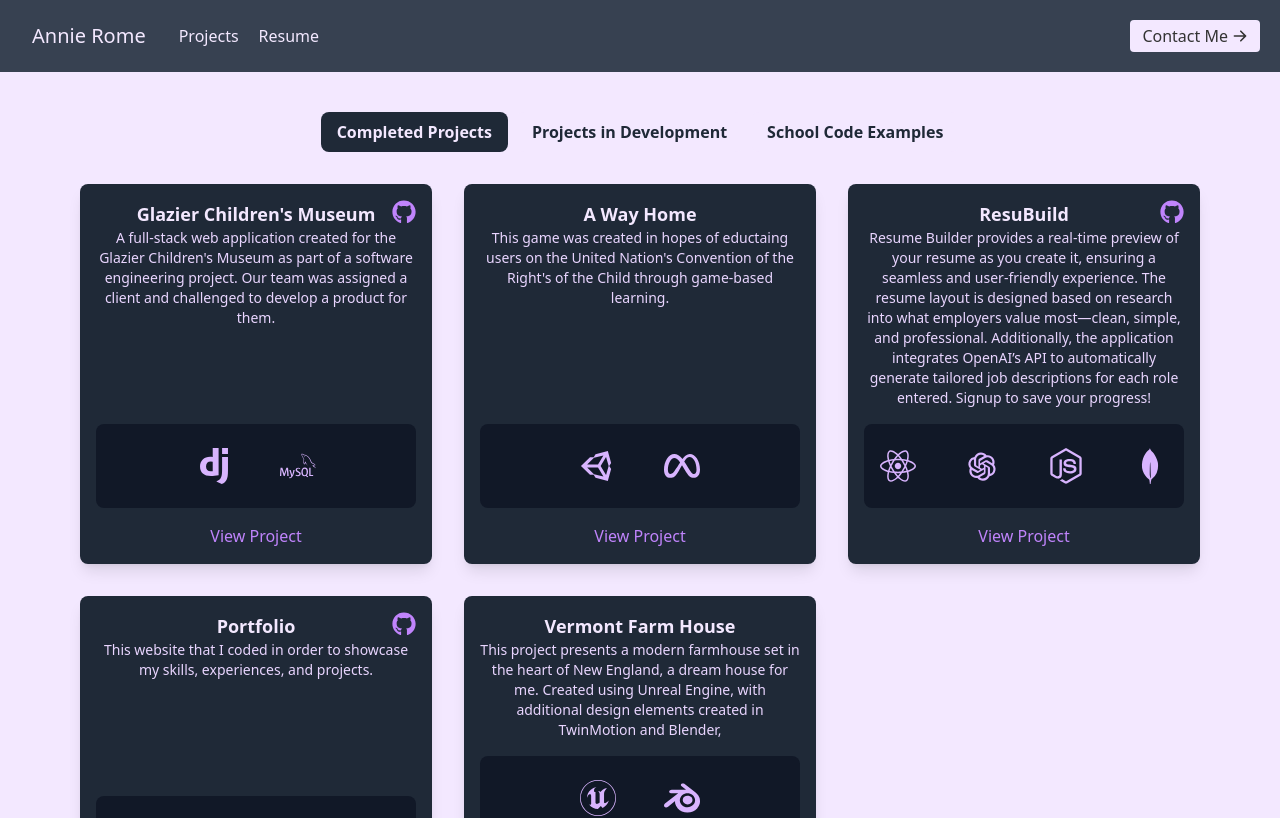
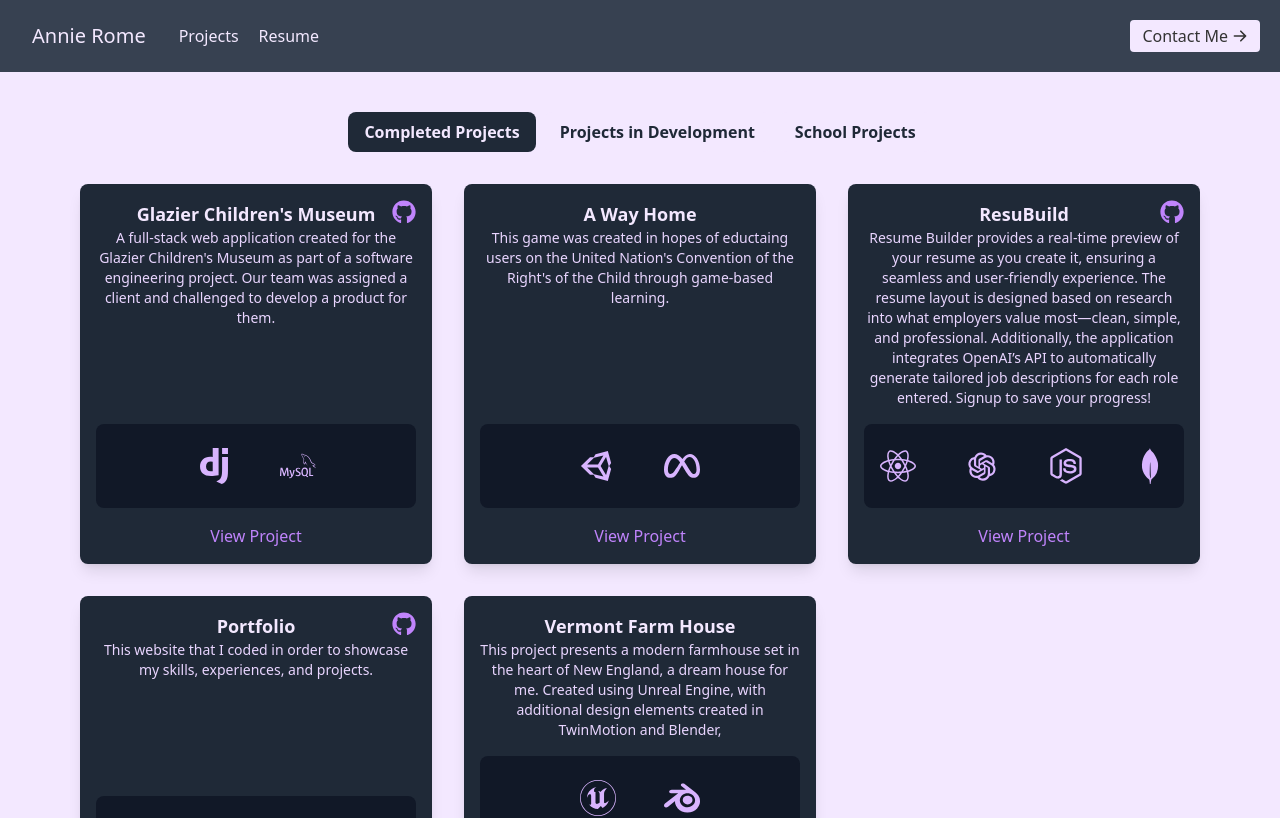
Before and after one commit to annierome1/portfolio1, a React (Create React App) app in the folder portfolio/: page /projects in a window 1280 px wide. Shown: the top 818 px of the page. Built offline with nearby package versions, Linux system fonts and the light colour scheme.

Commit message:
updated projects

```diff
--- a/portfolio/src/components/Projects.js
+++ b/portfolio/src/components/Projects.js
@@ -155,7 +155,7 @@ export default function Projects() {
             } rounded-lg`}
             onClick={() => setActiveTab("school")}
           >
-            School Code Examples
+            School Projects
           </button>
         </div>
 
--- a/portfolio/src/data.js
+++ b/portfolio/src/data.js
@@ -108,8 +108,12 @@ export const projects = [
   {
     id: 2,
     title: "AI Game Player",
-    description: ""
-
+    description: "For my AI/ML class, I was tasked with developing an AI player for the game Prudh. The professor provided us with a GameEngine, Main, and GameRules, and our objective was to create an intelligent agent that would later compete against other students' AI players. I chose to implement both a MiniMax player and an optimized Monte Carlo player.",
+    category: "School",
+    github: "https://github.com/annierome1/AI_Game_Players",
+    technologies: [
+      {name: "Python", icon: "SiPython"}
+    ]
   },
   {
     id: 3,
```
